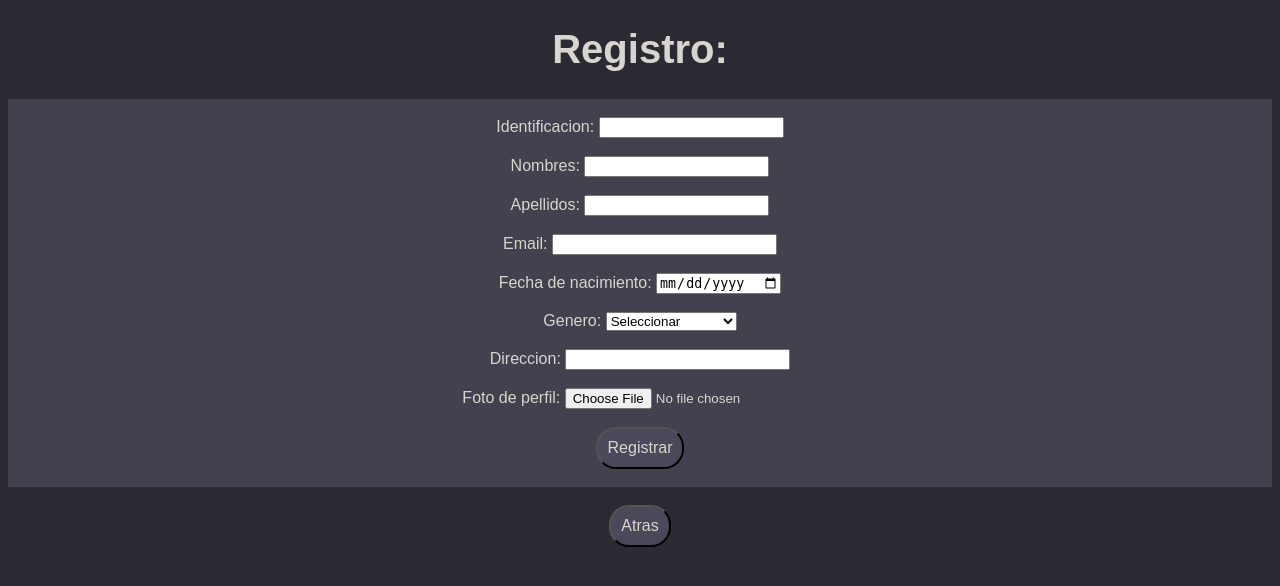
After one commit to Masterwarning/cloud.arq.basic.project, a Flask app: page /registrar in a window 1280 px wide. The commit adds this page. Shown: the top 586 px of the page. Run offline with Flask 3, Linux system fonts and the light colour scheme.

Commit message:
index(complete), register(in process RDS)

```diff
--- a/controller/control.py
+++ b/controller/control.py
@@ -2,5 +2,26 @@ from flask import render_template, request
 from database.db import *
 from controller.admin_s3 import *
 
-def ctrl_home():
+def ctrl_index():
     return render_template("index.html")
+
+def ctrl_register_page():
+    print("control")
+    return render_template("register.html")
+
+def ctrl_consult_page():
+    return render_template("consult.html")
+
+def ctrl_register_user():
+    rf = request.form
+    id = rf['id']
+    name = rf['name']
+    lastname = rf['lastname']
+    email = rf['email']
+    birthday = rf['birthday']
+    gender = rf['gender']
+    address = rf['address']
+    user_registration = add_user(id, name, lastname, email, birthday, gender, address)
+    test = str(user_registration)
+    print(test)
+    return test
--- a/database/db.py
+++ b/database/db.py
@@ -0,0 +1,36 @@
+import pymysql
+
+db_host = "db-project-cloudvet.cn0y60gyiahs.us-east-1.rds.amazonaws.com"
+db_user = "admin"
+db_password = "r332HQD2TayRtQOG"
+db_database = "db-project-cloudvet"
+
+def connectionSQL():
+    try:
+        connection_sql = pymysql.connect(
+            host = db_host,
+            user = db_user,
+            password = db_password,
+            database = db_database
+        )
+        print("db.connectionSQL: Established")
+        return connection_sql
+    except Exception as error:
+        print("db.connectionSQL: Error -", error)
+        return None
+
+def add_user(id, name, lastname, email, birthday, gender, address):
+    query = "INSERT INTO users(id, name, lastname, email, birthday, gender, address) VALUES ({}, \'{}\', \'{}\', \'{}\', \'{}\', \'{}\', \'{}\');".format(id, name, lastname, email, birthday, gender, address)
+    print(query)
+    connection_sql = connectionSQL()
+
+    try:
+        if(connection_sql != None):
+            cursor = connection_sql.cursor()
+            cursor.execute(query)
+            connection_sql.commit()
+            print("db.add_user: ID -" + id)
+            return True
+        return False
+    except Exception as error:
+        print("db.add_user: Error -", error)
--- a/routes/route.py
+++ b/routes/route.py
@@ -3,4 +3,16 @@ from server import app
 
 @app.route("/")
 def index_page():
-    return ctrl_home()
+    return ctrl_index()
+
+@app.route("/registrar")
+def register_page():
+    return ctrl_register_page()
+
+@app.route("/consultar")
+def consult_page():
+    return ctrl_consult_page()
+
+@app.route("/register_user", methods=['post'])
+def register_user():
+    return ctrl_register_user()
--- /dev/null
+++ b/static/css/styleGlobal.css
@@ -0,0 +1,23 @@
+html
+{
+    font-family: sans-serif, Arial, Helvetica;
+    background-color: #2b2a33;
+    color: #d8d5d0;
+    text-align: center;
+}
+
+h1
+{
+    font-size: 40px;
+}
+
+button
+{
+    font-size: 100%;
+    background-color: #4b4959;
+    color: #d8d5d0;
+    border-radius: 20px;
+    padding: 10px;
+    margin-left: 5px;
+    margin-right: 5px;
+}
--- /dev/null
+++ b/static/css/styleRegister.css
@@ -0,0 +1,4 @@
+form
+{
+ background-color: #42414d;
+}
--- /dev/null
+++ b/static/js/app_register.js
@@ -0,0 +1,4 @@
+function goBack()
+{
+    window.location = ("/");
+}
--- /dev/null
+++ b/templates/register.html
@@ -0,0 +1,34 @@
+<!DOCTYPE html>
+<html lang="en">
+<head>
+    <meta charset="UTF-8">
+    <meta name="viewport" content="width=device-width, initial-scale=1.0">
+    <link rel="stylesheet" href="../static/css/styleGlobal.css">
+    <link rel="stylesheet" href="../static/css/styleRegister.css">
+    <script src="../static/js/app_register.js"></script>
+    <title>Registrarse - Cloud Vet</title>
+</head>
+<body>
+    <h1>Registro:</h1>
+    <div>
+        <form action="/register_user" method="post" enctype="multipart/form-data">
+            <br>
+            <label>Identificacion: </label><input type="text" name="id"><br><br>
+            <label>Nombres: </label><input type="text" name="name"><br><br>
+            <label>Apellidos: </label><input type="text" name="lastname"><br><br>
+            <label>Email: </label><input type="text" name="email" size="25"><br><br>
+            <label>Fecha de nacimiento: </label><input type="date" name="birthday"><br><br>
+            <label>Genero: <select name="gender">
+                    <option value="Sin seleccion">Seleccionar</option>
+                    <option value="Femenino">Femenino</option>
+                    <option value="Masculino">Masculino</option>
+                    <option value="Omitido">Prefiero no decirlo</option>
+                </select></label><br><br>
+            <label>Direccion: </label><input type="text" name="address" size="25"><br><br>
+            <label>Foto de perfil: </label><input type="file" name="photo"><br><br>
+            <button>Registrar</button><br><br>
+        </form><br>
+        <button onclick="goBack()">Atras</button>
+    </div>
+</body>
+</html>
```
Also changed, not shown: static/css/index.css (deleted, +0 -19 lines), static/css/styleIndex.css (added, +7 -0 lines), static/js/app_index.js (added, +9 -0 lines), templates/consult.html (added, +11 -0 lines), templates/index.html (+8 -4 lines), static/css/styleConsult.css (added), static/js/app_consult.js (added), static/js/index.js (deleted).
